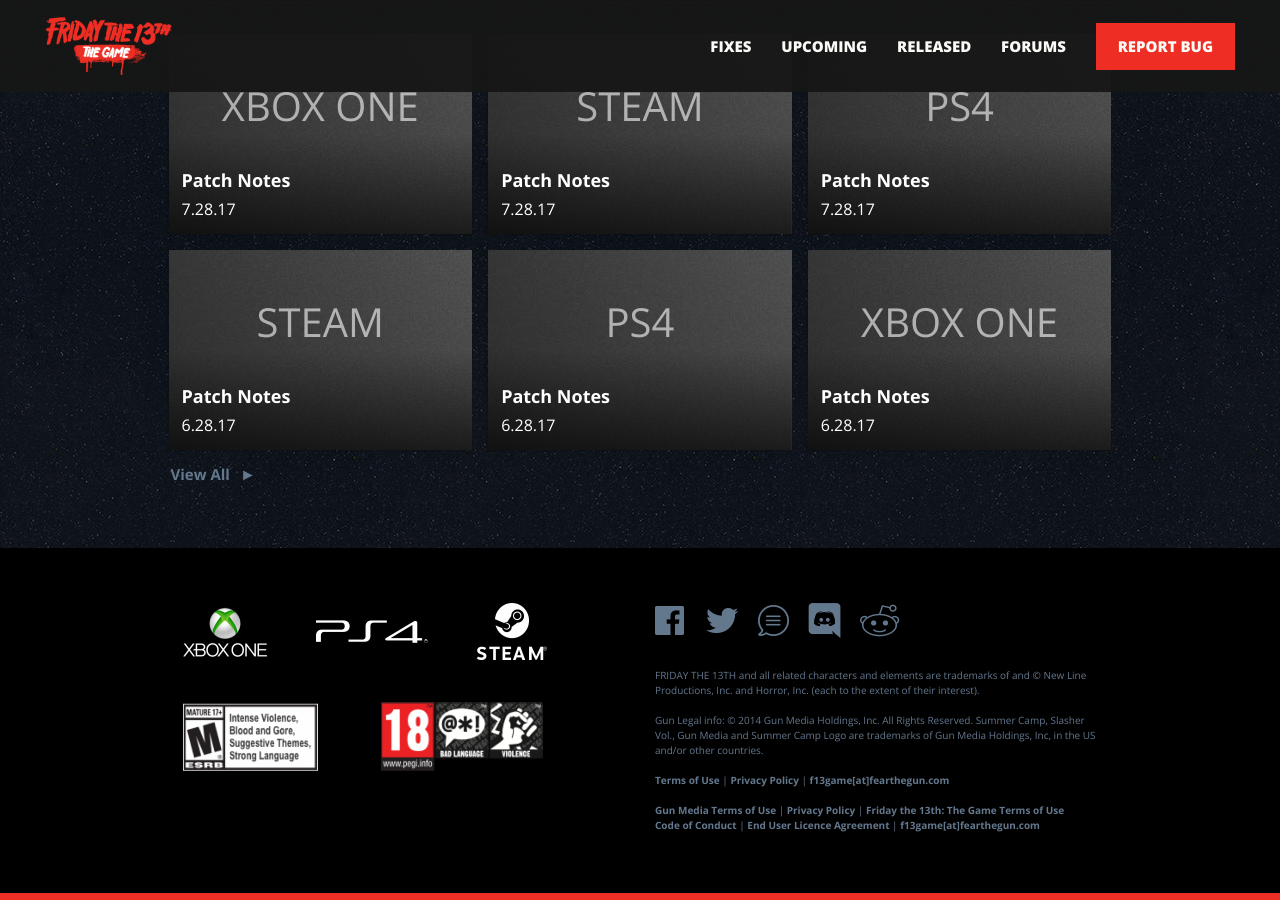
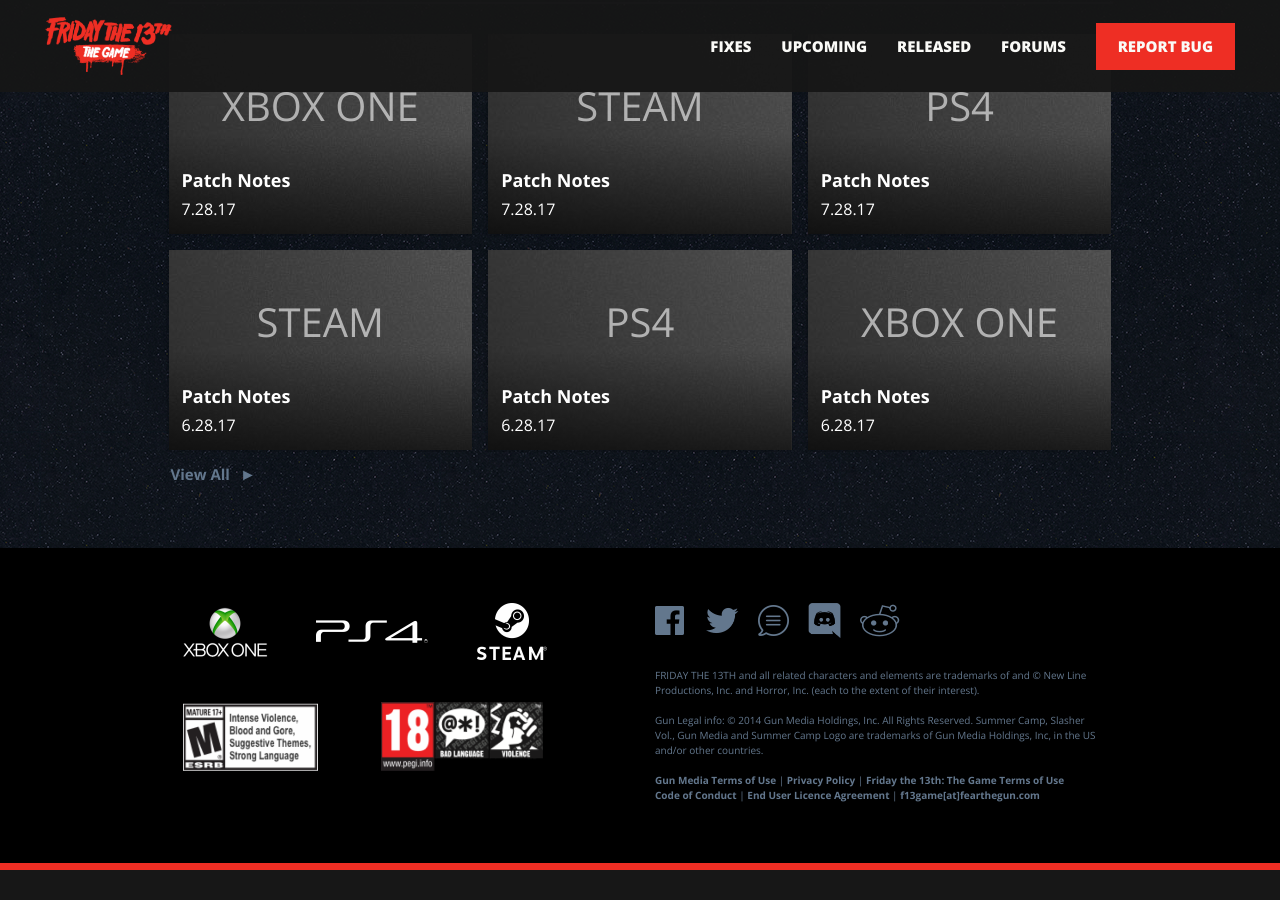
Before and after one commit to bdk6000/friday-13, a Jekyll site: the page built from index.html, in a window 1280 px wide and 900 px high, scrolled down 2954 px. Built offline with Jekyll 4.4.1, drawn with Linux system fonts in a browser that asks for light colours; after the commit the page ends 3824 px from its top, so only the background shows below that.

Commit message:
Update footer.html

```diff
--- a/_includes/footer.html
+++ b/_includes/footer.html
@@ -32,8 +32,7 @@
 				</div>
 
 				<div class="footerlinks">
-					<p><a href="{{site.baseurl}}/terms-of-use">Terms of Use</a> | <a href="{{site.baseurl}}/privacy-policy">Privacy Policy</a> | <a href="mailto:f13game@fearthegun.com">f13game[at]fearthegun.com</a></p>
-				        <p><a href="{{site.baseurl}}/terms-of-use">Gun Media Terms of Use</a> | <a href="{{site.baseurl}}/privacy-policy">Privacy Policy</a> | <a href="{{site.baseurl}}/f13game-tou">Friday the 13th: The Game Terms of Use</a><br /><a href="{{site.baseurl}}/code-of-conduct">Code of Conduct</a> | <a href="{{site.baseurl}}/eula">End User Licence Agreement</a> | <a href="f13game@fearthegun.com">f13game[at]fearthegun.com</a></p>
+				        <p><a href="{{site.baseurl}}/terms-of-use">Gun Media Terms of Use</a> | <a href="{{site.baseurl}}/privacy-policy">Privacy Policy</a> | <a href="{{site.baseurl}}/f13game-tou">Friday the 13th: The Game Terms of Use</a><br /><a href="{{site.baseurl}}/code-of-conduct">Code of Conduct</a> | <a href="{{site.baseurl}}/eula">End User Licence Agreement</a> | <a href="mailto:f13game@fearthegun.com">f13game[at]fearthegun.com</a></p>
 
 				</div>
 
```
